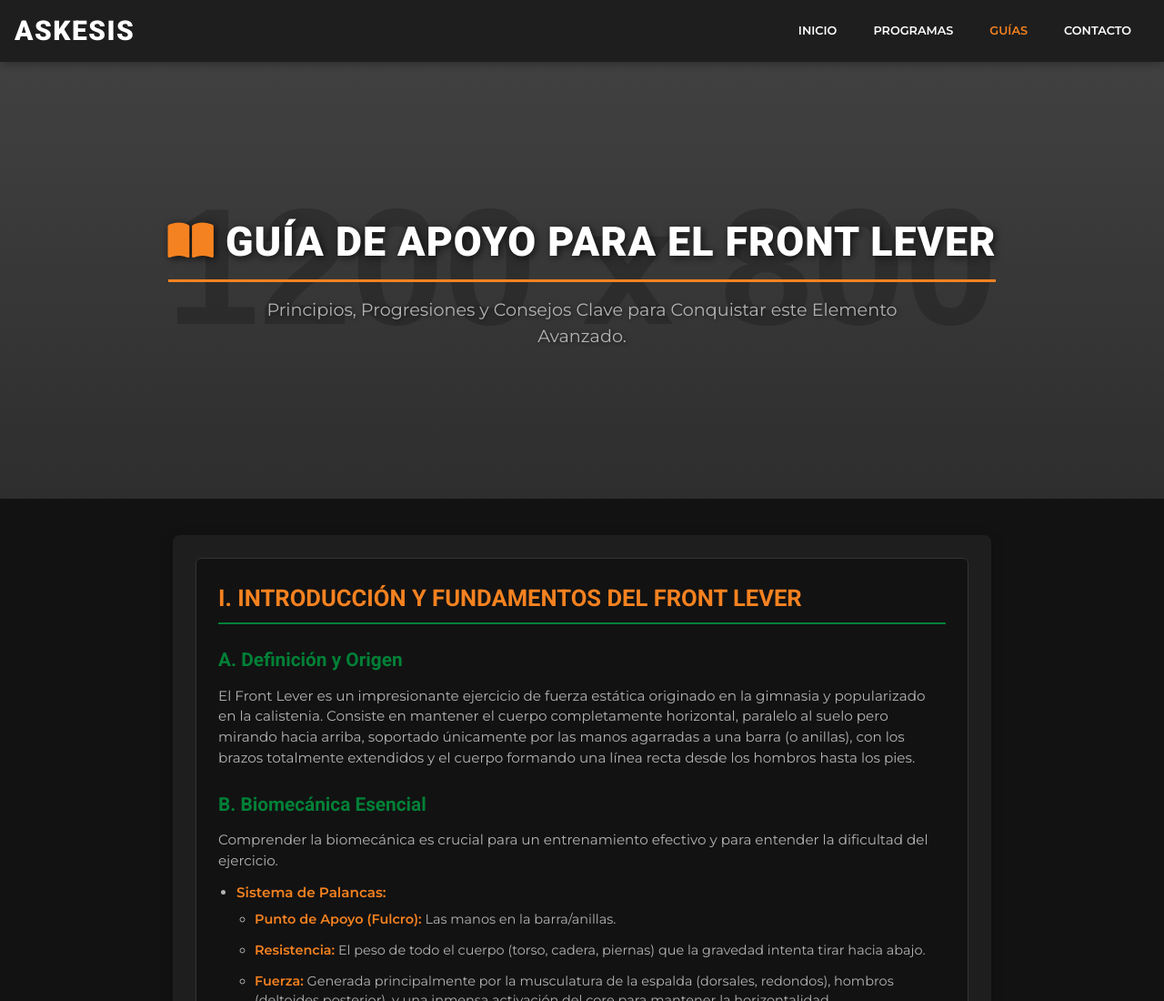
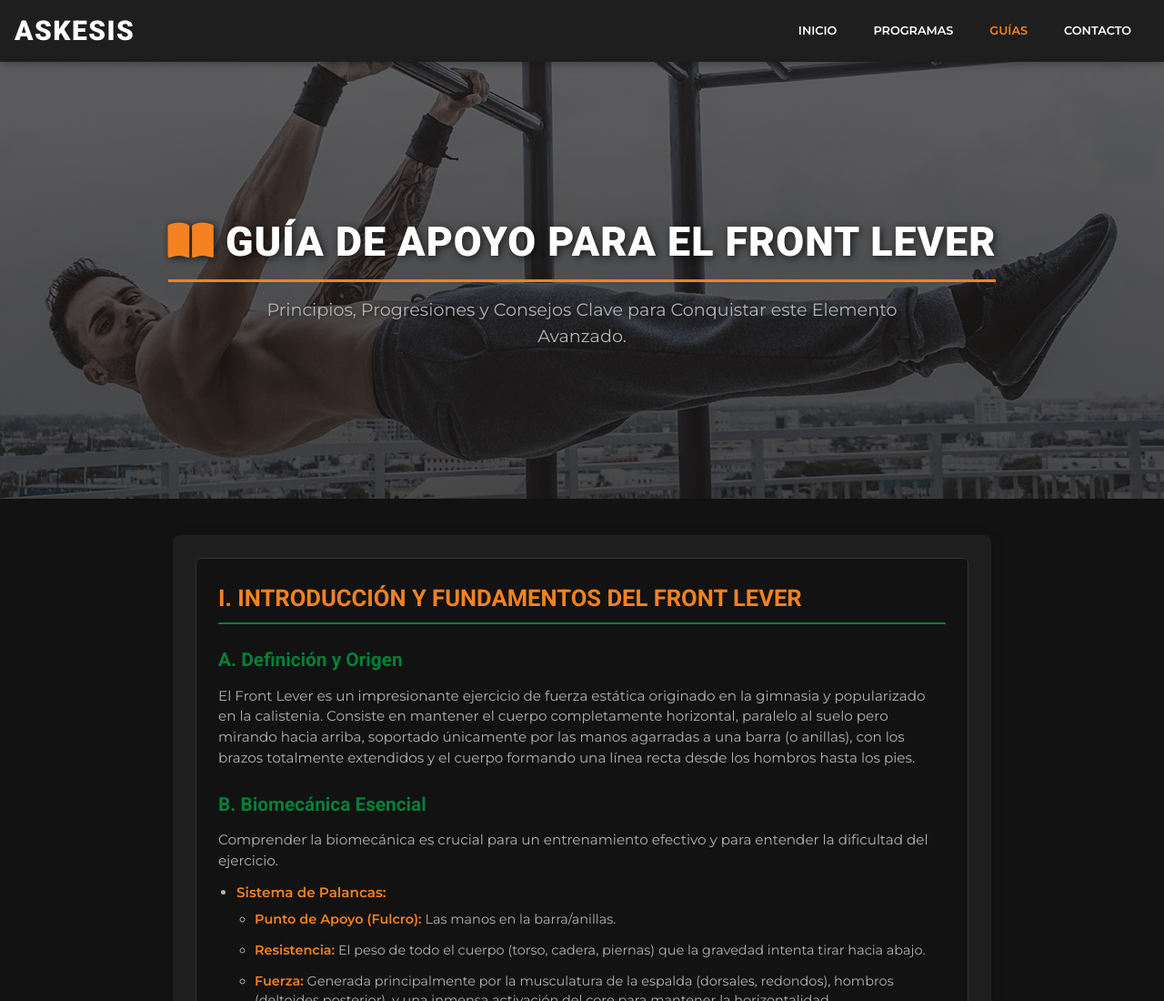
Before and after one commit to OmniaInBonum/askesis-links, a plain HTML site: page Guia Front.html in a window 1280 px wide. Shown: the top 1100 px of the page at 91% size. Drawn offline with nearby package versions, Linux system fonts and the light colour scheme; placeholder pictures from the web are drawn by us.

Commit message:
Guia Front.html

```diff
--- a/Guia Front.html
+++ b/Guia Front.html
@@ -79,7 +79,7 @@
         }
 
         .guide-hero-section {
-            background: linear-gradient(rgba(18, 18, 18, 0.75), rgba(18, 18, 18, 0.85)), url('https://placehold.co/1200x800/121212/F58220?text=Front+Lever+Askesis&font=roboto') no-repeat center center;
+            background: linear-gradient(rgba(18, 18, 18, 0.65), rgba(18, 18, 18, 0.75)), url('https://raw.githubusercontent.com/OmniaInBonum/askesis-links/main/Front-Lever.jpg') no-repeat center center;
             background-size: cover;
             color: var(--askesis-text-white);
             min-height: 60vh;
@@ -235,7 +235,7 @@
         <div class="container mx-auto flex items-center justify-between p-4">
             <a href="https://omniainbonum.github.io/web-test/test%20web.html" target="_blank" class="text-3xl font-black text-askesis-text-white uppercase tracking-wider font-roboto">Askesis</a>
             <nav class="hidden md:flex items-center">
-                <a href="https://omniainbonum.github.io/web-test/test%20web.html" target="_blank" class="nav-link">Inicio</a>
+                <a href="#guide-hero-section" class="nav-link">Inicio</a>
                 <a href="https://omniainbonum.github.io/web-test/test%20web.html#programas-especificos" target="_blank" class="nav-link">Programas</a>
                 <a href="#" class="nav-link active">Guías</a>
                 <a href="https://omniainbonum.github.io/web-test/test%20web.html#cta-final" target="_blank" class="nav-link">Contacto</a>
@@ -243,7 +243,7 @@
             </div>
     </header>
 
-    <section class="guide-hero-section">
+    <section id="guide-hero-section" class="guide-hero-section">
         <h1 class="guide-main-title"><i class="fas fa-book-open mr-3 text-askesis-orange"></i>Guía de Apoyo para el Front Lever</h1>
         <p class="guide-subtitle">Principios, Progresiones y Consejos Clave para Conquistar este Elemento Avanzado.</p>
     </section>
```
